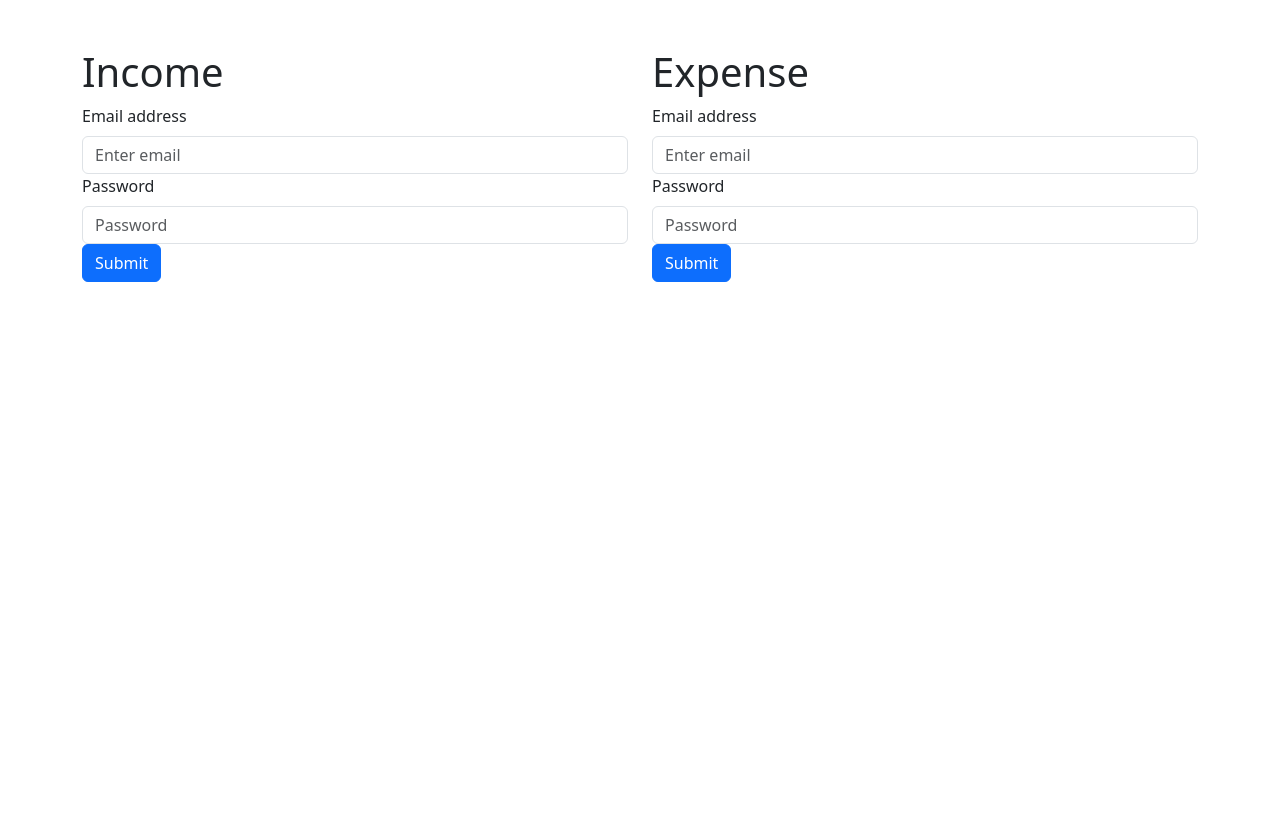
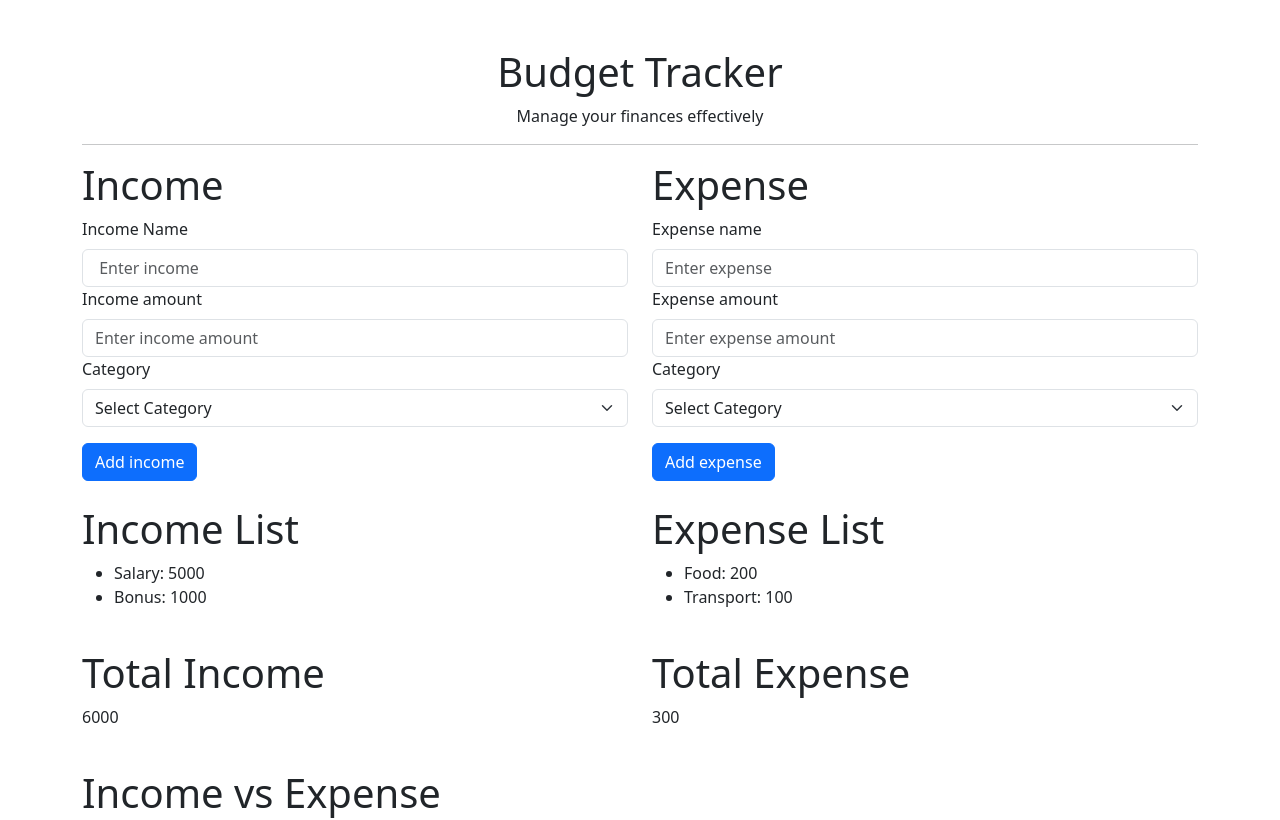
Before and after one commit to andols-dev/budget_tracker_react_typescript, a React (Vite) app: page / in a window 1280 px wide. Shown: the top 820 px of the page. Built offline with nearby package versions, Linux system fonts and the light colour scheme.

Commit message:
create design

```diff
--- a/src/App.tsx
+++ b/src/App.tsx
@@ -1,4 +1,4 @@
-import { useState } from 'react'
+
 import { Button, Container, Form, Col, Row } from 'react-bootstrap'
 import 'bootstrap/dist/css/bootstrap.min.css';
 
@@ -6,45 +6,106 @@ function App() {
 
   return (
     <Container className="mt-5">
+      <h1 className="text-center">Budget Tracker</h1>
+      <p className="text-center">Manage your finances effectively</p>
+      <hr />
       <Row>
       <Col md={6} className="mb-4">
       <h1>Income</h1>
 
       <Form>
-        <Form.Group controlId="formBasicEmail">
-          <Form.Label>Email address</Form.Label>
-          <Form.Control type="email" placeholder="Enter email" />
+        <Form.Group >
+          <Form.Label>Income Name</Form.Label>
+          <Form.Control type="text" placeholder=" Enter income" />
         </Form.Group>
 
-        <Form.Group controlId="formBasicPassword">
-          <Form.Label>Password</Form.Label>
-          <Form.Control type="password" placeholder="Password" />
+        <Form.Group >
+          <Form.Label>Income amount</Form.Label>
+          <Form.Control type="number" placeholder="Enter income amount" />
         </Form.Group>
 
-        <Button variant="primary" type="submit">
-          Submit
+        <Form.Group >
+          <Form.Label>Category</Form.Label>
+          <Form.Select aria-label="Default select example">
+            <option>Select Category</option>
+            <option value="1">Salary</option>
+            <option value="2">Bonus</option>
+            <option value="3">Other</option>
+          </Form.Select>
+        </Form.Group>
+
+        <Button variant="primary" type="submit" style={{ marginTop: '1rem' }}>
+          Add income
         </Button>
       </Form>
       </Col>
       <Col md={6} className="mb-4">
       <h1>Expense</h1>
       <Form>
-        <Form.Group controlId="formBasicEmail">
-          <Form.Label>Email address</Form.Label>
-          <Form.Control type="email" placeholder="Enter email" />
+        <Form.Group>
+          <Form.Label>Expense name</Form.Label>
+          <Form.Control type="text" placeholder="Enter expense" />
         </Form.Group>
 
-        <Form.Group controlId="formBasicPassword">
-          <Form.Label>Password</Form.Label>
-          <Form.Control type="password" placeholder="Password" />
+        <Form.Group>
+          <Form.Label>Expense amount</Form.Label>
+          <Form.Control type="number" placeholder="Enter expense amount" />
+        </Form.Group>
+        <Form.Group >
+          <Form.Label>Category</Form.Label>
+          <Form.Select aria-label="Default select example">
+            <option>Select Category</option>
+            <option value="1">Food</option>
+            <option value="2">Transport</option>
+            <option value="3">Other</option>
+          </Form.Select>
         </Form.Group>
 
-        <Button variant="primary" type="submit">
-          Submit
-        </Button>
+
+      <Button variant="primary" type="submit" style={{ marginTop: '1rem' }}>
+        Add expense
+      </Button>
       </Form>
         </Col>
         </Row>
+
+        <Row>
+          <Col md={6} className="mb-4">
+          <h1>Income List</h1>
+          <ul>
+            <li>Salary: 5000</li>
+            <li>Bonus: 1000</li>
+          </ul>
+          </Col>
+          <Col md={6} className="mb-4">
+          <h1>Expense List</h1>
+          <ul>
+            <li>Food: 200</li>
+            <li>Transport: 100</li>
+          </ul>
+          </Col>
+        </Row>
+
+        <Row>
+          <Col md={6} className="mb-4">
+          <h1>Total Income</h1>
+          <p>6000</p>
+          </Col>
+          <Col md={6} className="mb-4">
+          <h1>Total Expense</h1>
+          <p>300</p>
+          </Col>
+        </Row>
+
+        <Row>
+          <Col md={12} className="mb-4">
+          <h1>Income vs Expense</h1>
+          <div style={{ width: '100%', height: '400px', backgroundColor: '#f0f0f0' }}>
+            <p>Chart will be here</p>
+          </div>
+          </Col>
+        </Row>
+
     </Container>
 
   );
```
